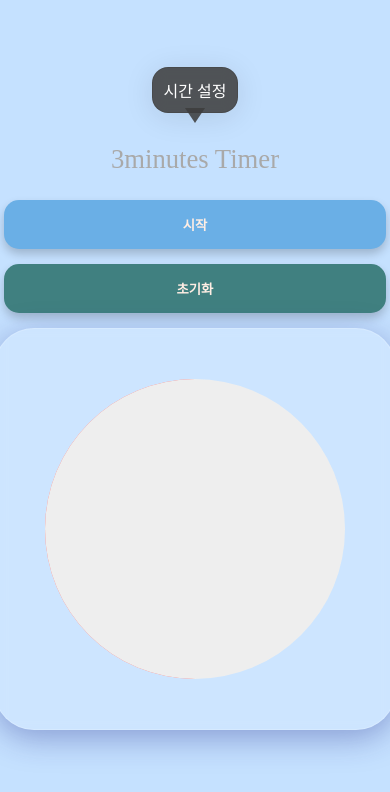
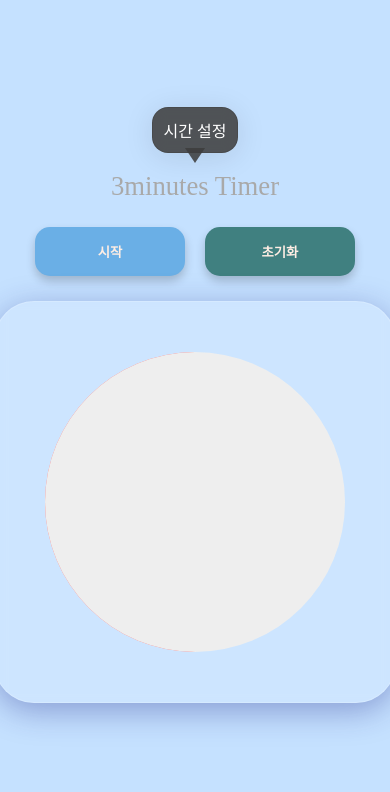
Before and after one commit to Eggjini/minute-timer, a website: page index.html in a window 390 px wide. Drawn offline with nearby package versions, Linux system fonts and the light colour scheme; a web font is replaced by a local one.

Commit message:
🎟️v-1.1.0 -pre-release1
[Changed]

```diff
--- a/index.html
+++ b/index.html
@@ -71,10 +71,12 @@
         <!--end window-->
       </div>
       <!--end background-->
-      <div id="clock">
-        <button id="timerButton" class="start">시작</button>
-        <button id="reset">초기화</button>
-
+      <div id="zoomContents">
+        <div id="buttons">
+          <button id="timerButton" class="start">시작</button>
+          <button id="reset">초기화</button>
+        </div>
+        <!--end buttons-->
         <div class="clockBox">
           <div id="timer">
             <div id="mask"></div>
@@ -84,7 +86,7 @@
         </div>
         <!--end clockBox-->
       </div>
-      <!--end clock-->
+      <!--end zoomContents-->
     </div>
     <!--end content-->
     <!--<button id="fullButton">전체화면</button>-->
--- a/style.css
+++ b/style.css
@@ -483,7 +483,7 @@ button {
   cursor: pointer;
 }
 
-#clock {
+#buttons {
   display: flex;
   flex-direction: column;
   align-content: center;
@@ -535,3 +535,49 @@ button {
 
   background-color: var(--bgColor);
 }
+
+/* 반응형 미디어쿼리 */
+
+@media (max-width: 520px) {
+  .popup {
+    /* width: 500px; */
+    width: 350px;
+  }
+
+  #sec {
+    width: 220px;
+  }
+}
+
+@media (max-width: 400px) {
+  #buttons {
+    /* flex-direction: column; */
+    /* align-content: center; */
+    display: flex;
+    flex-direction: row;
+    justify-content: center;
+    margin-top: 40px;
+    margin-bottom: 20px;
+  }
+
+  #timerButton {
+    width: 150px;
+  }
+
+  #reset {
+    width: 150px;
+  }
+
+  .popup {
+    /* width: 500px; */
+    width: 350px;
+  }
+
+  #speech {
+    margin-bottom: 570px;
+  }
+
+  #sec {
+    width: 220px;
+  }
+}
```
